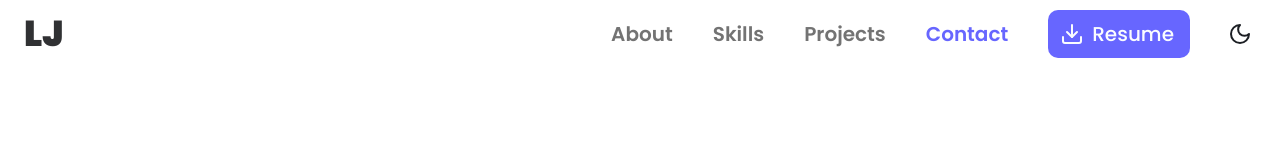
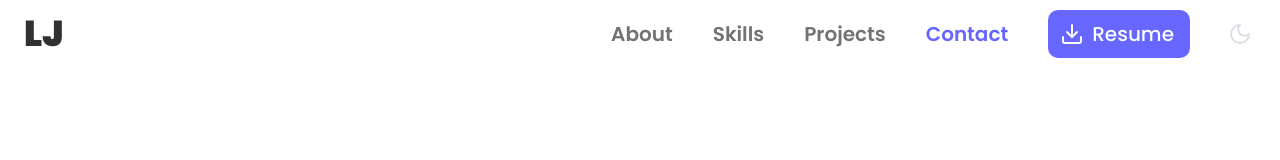
Before and after one commit to Jinlei2000/portfolio-2023, a React (Vite) app: page / in a window 1280 px wide. Shown: the top 160 px of the page. Built offline with nearby package versions, Linux system fonts and the light colour scheme.

Commit message:
feat: animation menuitems

```diff
--- a/src/components/NavItems.tsx
+++ b/src/components/NavItems.tsx
@@ -1,8 +1,35 @@
 import { Download, Moon, Sun } from 'lucide-react'
 import NavLink from './NavLink'
 import useColorMode from '../hooks/useColorMode'
+import { motion } from 'framer-motion'
 
-export default ({
+const AnimationMenuItem = {
+  open: {
+    y: 0,
+    opacity: 1,
+    transition: {
+      y: { stiffness: 1000, velocity: -100 },
+    },
+  },
+  closed: {
+    y: 50,
+    opacity: 0,
+    transition: {
+      y: { stiffness: 1000 },
+    },
+  },
+}
+
+const AnimationMenuItems = {
+  open: {
+    transition: { staggerChildren: 0.07, delayChildren: 0.3 },
+  },
+  closed: {
+    transition: { staggerChildren: 0.05, staggerDirection: -1 },
+  },
+}
+
+const Navigation = ({
   selectedSection,
   setSelectedSection,
   setSidebarOpen,
@@ -15,79 +42,90 @@ export default ({
 }) => {
   const { colorMode, toggleColorMode } = useColorMode()
   const navItems = ['About', 'Skills', 'Projects', 'Contact']
-  return (
-    <>
-      {isMobile ? (
-        <ul className="flex h-screen flex-col items-center justify-center space-y-10 text-2xl font-semibold text-own-neutral-500 ">
-          {navItems.map(item => (
-            <li key={item}>
+
+  const downloadButton = (
+    <motion.li variants={AnimationMenuItem} whileTap={{ scale: 0.95 }}>
+      <a
+        href="/docs/LJ-Resume.pdf"
+        download
+        className={`
+      mx-3 flex items-center gap-2 rounded-own bg-own-alpha py-3 pl-3 pr-4 font-medium leading-none
+      ${
+        isMobile
+          ? 'bg-own-alpha-light text-own-neutral-50 hover:bg-own-alpha-dark dark:text-own-neutral-200 dark:hover:bg-own-alpha-dark'
+          : 'text-own-neutral-50 hover:bg-own-alpha-dark dark:bg-own-alpha-light dark:text-own-neutral-200 dark:hover:bg-own-alpha-dark'
+      }
+
+    `}
+      >
+        <Download
+          className={`
+      ${
+        isMobile
+          ? 'stroke-own-neutral-50'
+          : 'stroke-own-neutral-50 dark:stroke-own-neutral-200'
+      }
+      `}
+        />
+        Resume
+      </a>
+    </motion.li>
+  )
+
+  const btnModeStyle = isMobile
+    ? 'stroke-own-neutral-200 dark:stroke-own-neutral-500 group-hover:stroke-own-alpha dark:group-hover:stroke-own-alpha-light'
+    : 'stroke-own-neutral-200 group-hover:stroke-own-alpha dark:group-hover:stroke-own-alpha-light'
+
+  const toggleButton = (
+    <motion.li
+      variants={AnimationMenuItem}
+      whileHover={{ scale: 1.2 }}
+      whileTap={{ scale: 0.95 }}
+    >
+      <button
+        onClick={toggleColorMode}
+        className="group ml-1.5 block rounded-own-sm p-1 focus-visible:outline-none focus-visible:ring-1 focus-visible:ring-own-neutral-100 dark:focus-visible:ring-own-neutral-600"
+      >
+        {colorMode === 'dark' ? (
+          <Sun className={btnModeStyle} />
+        ) : (
+          <Moon className={btnModeStyle} />
+        )}
+      </button>
+    </motion.li>
+  )
+
+  const navLinks = navItems.map(item => (
+    <motion.li
+      variants={AnimationMenuItem}
+      whileHover={{ scale: 1.05 }}
+      whileTap={{ scale: 0.95 }}
+      key={item}
+    >
       <NavLink
         page={item}
         selectedSection={selectedSection}
         setSelectedSection={setSelectedSection}
-                reverse={true}
         setSidebarOpen={setSidebarOpen}
+        reverse={isMobile}
       />
-            </li>
-          ))}
-          <li>
-            <a
-              href="/docs/LJ-Resume.pdf"
-              download
-              className="mx-3 flex items-center gap-2 rounded-xl bg-own-alpha py-3 pl-3 pr-4 font-medium leading-none text-own-neutral-50 hover:bg-own-alpha-dark"
+    </motion.li>
+  ))
+
+  return (
+    <motion.ul
+      variants={AnimationMenuItems}
+      className={`flex ${
+        isMobile
+          ? 'h-screen flex-col items-center justify-center space-y-10 text-2xl font-semibold text-own-neutral-500'
+          : 'mt-0 flex-row items-center space-x-4 text-xl font-semibold text-neutral-500'
+      }`}
     >
-              <Download className="stroke-own-neutral-50" />
-              Resume
-            </a>
-          </li>
-          <li>
-            <button
-              onClick={() => toggleColorMode()}
-              className="group ml-1.5 block rounded p-1 focus-visible:outline-none focus-visible:ring-1"
-            >
-              {colorMode === 'dark' ? (
-                <Sun className="stroke-own-neutral-900 group-hover:stroke-own-alpha" />
-              ) : (
-                <Moon className="stroke-own-neutral-200 group-hover:stroke-own-alpha" />
-              )}
-            </button>
-          </li>
-        </ul>
-      ) : (
-        <ul className=" mt-0 flex flex-row items-center space-x-4 text-xl font-semibold text-neutral-500">
-          {navItems.map(item => (
-            <li key={item}>
-              <NavLink
-                page={item}
-                selectedSection={selectedSection}
-                setSelectedSection={setSelectedSection}
-              />
-            </li>
-          ))}
-          <li>
-            <a
-              href="/docs/LJ-Resume.pdf"
-              download
-              className="mx-3 flex items-center gap-2 rounded-own bg-own-alpha py-3 pl-3 pr-4 font-medium leading-none text-own-neutral-50 hover:bg-own-alpha-dark dark:bg-own-alpha-light dark:text-own-neutral-200 dark:hover:bg-own-alpha-dark"
-            >
-              <Download className="stroke-own-neutral-50 dark:stroke-own-neutral-200" />
-              Resume
-            </a>
-          </li>
-          <li>
-            <button
-              onClick={() => toggleColorMode()}
-              className="group ml-1.5 block rounded-own-sm p-1 focus-visible:outline-none focus-visible:ring-1 focus-visible:ring-own-neutral-100 dark:focus-visible:ring-own-neutral-600"
-            >
-              {colorMode === 'dark' ? (
-                <Sun className="stroke-own-neutral-200 group-hover:stroke-own-alpha dark:group-hover:stroke-own-alpha-light" />
-              ) : (
-                <Moon className="stroke-own-neutral-900 group-hover:stroke-own-alpha dark:group-hover:stroke-own-alpha-light" />
-              )}
-            </button>
-          </li>
-        </ul>
-      )}
-    </>
+      {navLinks}
+      {downloadButton}
+      {toggleButton}
+    </motion.ul>
   )
 }
+
+export default Navigation
--- a/src/components/NavLink.tsx
+++ b/src/components/NavLink.tsx
@@ -37,7 +37,7 @@ export default ({
         selectedSection === lowerCasePage
           ? 'text-own-alpha-light dark:text-own-alpha'
           : ''
-      } light:focus-visible:ring-own-neutral-600 rounded-own-sm px-3 py-1 hover:text-own-alpha-dark focus-visible:outline-none focus-visible:ring-1 focus-visible:ring-own-neutral-100 dark:hover:text-own-alpha
+      } light:focus-visible:ring-own-neutral-600 rounded-own-sm px-3 py-1 hover:text-own-alpha-light focus-visible:outline-none focus-visible:ring-1 focus-visible:ring-own-neutral-100 dark:hover:text-own-alpha
       `
       }
     >
--- a/src/components/Navbar.tsx
+++ b/src/components/Navbar.tsx
@@ -1,11 +1,10 @@
-import { Download, Menu, Moon, Sun, X } from 'lucide-react'
-import useColorMode from '../hooks/useColorMode'
+import { Menu, X } from 'lucide-react'
 import { HashLink } from 'react-router-hash-link'
-import NavLink from './NavLink'
 import { motion } from 'framer-motion'
-import { useRef, useState } from 'react'
+import { useEffect, useState } from 'react'
 import NavItems from './NavItems'
 
+// animation for sidebar
 const sidebar = {
   open: (height = 1000) => ({
     clipPath: `circle(${height * 2 + 400}px at calc(100% - 40px) 40px)`,
@@ -27,9 +26,31 @@ const sidebar = {
 }
 
 export default ({ selectedSection, setSelectedSection }: any) => {
-  // TODO: Add a menu toggle
-  // TODO: when scrolling down, navbar has blur effect and height is smaller
   const [isOpen, setIsOpen] = useState(false)
+
+  // no scroll when sidebar is open
+  useEffect(() => {
+    // Set timeout to prevent body overflow from being set to hidden when sidebar is closed
+    const time = !isOpen ? 500 : 0
+
+    const timeoutId = setTimeout(() => {
+      // Set body overflow to hidden when sidebar is open
+      document.body.style.overflow = isOpen ? 'hidden' : 'auto'
+
+      // Add event listener to handle scrolling when sidebar is open
+      const handleScroll = () => isOpen && window.scrollTo(0, 0)
+      window.addEventListener('scroll', handleScroll)
+
+      // Remove event listener and set body overflow back to auto when component is unmounted
+      return () => {
+        window.removeEventListener('scroll', handleScroll)
+        document.body.style.overflow = 'auto'
+      }
+    }, time)
+
+    // Clean up the timeout when the component unmounts
+    return () => clearTimeout(timeoutId)
+  }, [isOpen])
 
   return (
     <nav className="sticky top-0 z-[9999] bg-white px-4 py-2.5 dark:bg-own-neutral-900 md:px-6">
@@ -56,35 +77,13 @@ export default ({ selectedSection, setSelectedSection }: any) => {
           />
         </div>
 
-        {/* Hamburger Menu */}
-        {/* <button
-          data-collapse-toggle="mobile-menu"
-          type="button"
-          className="rounded-own-sm p-1 focus-visible:outline-none focus-visible:ring-1 focus-visible:ring-own-neutral-100 dark:focus-visible:ring-own-neutral-600 lg:hidden"
-          aria-controls="mobile-menu"
-          aria-expanded="false"
-          onClick={() => {
-            console.log('clicked')
-          }}
-        >
-          <span className="sr-only">Open main menu</span>
-          <Menu className="h-6 w-6 stroke-own-neutral-900 dark:stroke-own-neutral-200" />
-        </button> */}
-
         {/* Mobile Menu */}
         <motion.div
           className="fixed right-0 top-0 z-50 h-full w-full bg-own-neutral-900 dark:bg-own-neutral-100 lg:hidden "
           variants={sidebar}
           initial="closed"
           animate={isOpen ? 'open' : 'closed'}
-          custom={500}
-        >
-          <motion.div
-            className="fixed right-0 top-0 z-50 h-full w-full lg:hidden"
-            variants={sidebar}
-            initial="closed"
-            animate={isOpen ? 'open' : 'closed'}
-            custom={500}
+          custom={800}
         >
           <NavItems
             selectedSection={selectedSection}
@@ -92,7 +91,6 @@ export default ({ selectedSection, setSelectedSection }: any) => {
             setSidebarOpen={setIsOpen}
             isMobile={true}
           />
-          </motion.div>
         </motion.div>
         {/* Mobile Menu Toggle */}
         <button
--- a/src/routes/Home.tsx
+++ b/src/routes/Home.tsx
@@ -126,7 +126,7 @@ export default () => {
             {/* Text */}
             <div className="max-w-md text-center md:max-w-lg lg:text-left">
               <h1 className="text-3xl font-bold text-own-neutral-900 dark:text-own-neutral-200 md:mb-1 md:text-5xl xl:text-6xl">
-                Hello, I'm <span className="text-own-secondary">Lei Jin</span>
+                Hello, I'm <span className="text-own-secondary">Skills</span>
               </h1>
 
               <h2 className="mb-3 text-xl font-semibold  text-own-neutral-900 dark:text-own-neutral-200 md:text-2xl xl:text-3xl">
@@ -186,7 +186,7 @@ export default () => {
             {/* Text */}
             <div className="max-w-md text-center md:max-w-lg lg:text-left">
               <h1 className="text-3xl font-bold text-own-neutral-900 dark:text-own-neutral-200 md:mb-1 md:text-5xl xl:text-6xl">
-                Hello, I'm <span className="text-own-secondary">Lei Jin</span>
+                Hello, I'm <span className="text-own-secondary">Projects</span>
               </h1>
 
               <h2 className="mb-3 text-xl font-semibold  text-own-neutral-900 dark:text-own-neutral-200 md:text-2xl xl:text-3xl">
@@ -246,7 +246,7 @@ export default () => {
             {/* Text */}
             <div className="max-w-md text-center md:max-w-lg lg:text-left">
               <h1 className="text-3xl font-bold text-own-neutral-900 dark:text-own-neutral-200 md:mb-1 md:text-5xl xl:text-6xl">
-                Hello, I'm <span className="text-own-secondary">Lei Jin</span>
+                Hello, I'm <span className="text-own-secondary">Contact</span>
               </h1>
 
               <h2 className="mb-3 text-xl font-semibold  text-own-neutral-900 dark:text-own-neutral-200 md:text-2xl xl:text-3xl">
```
Lines whose indentation alone changed are shown as unchanged.
